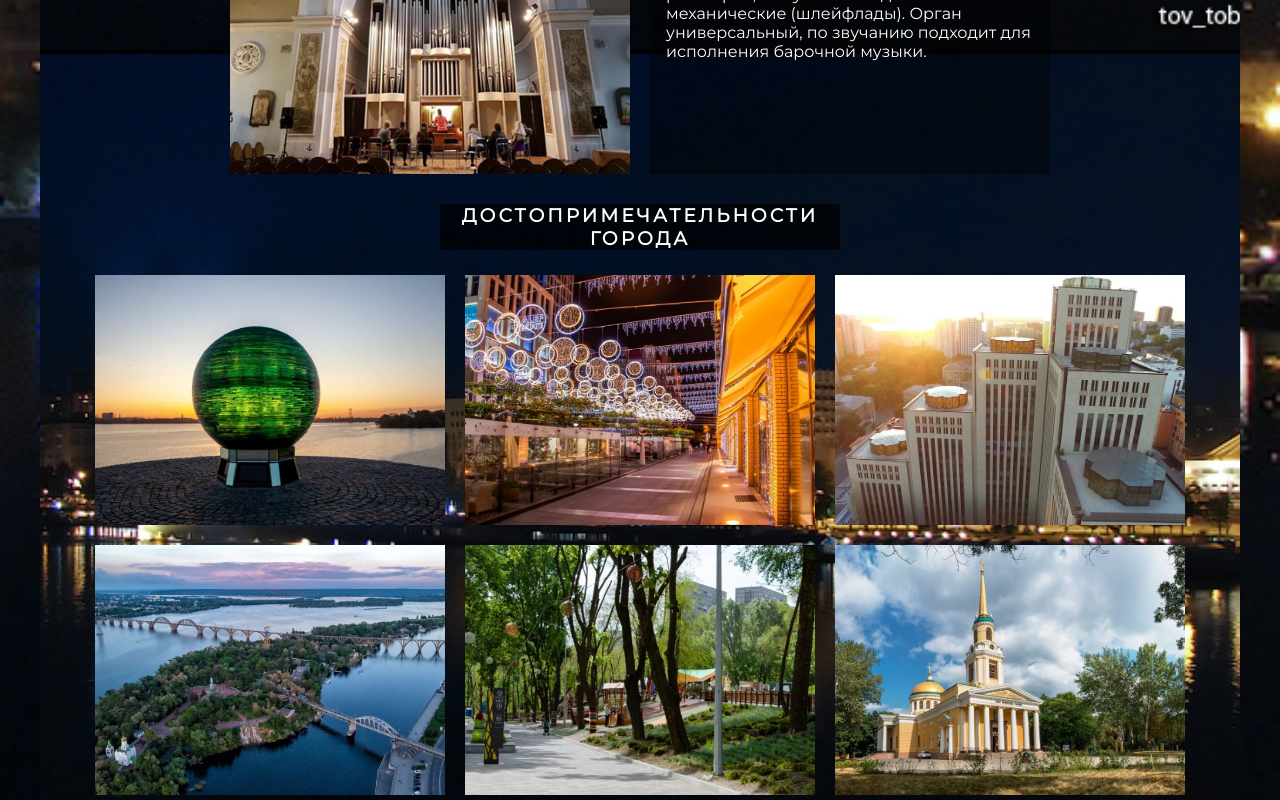
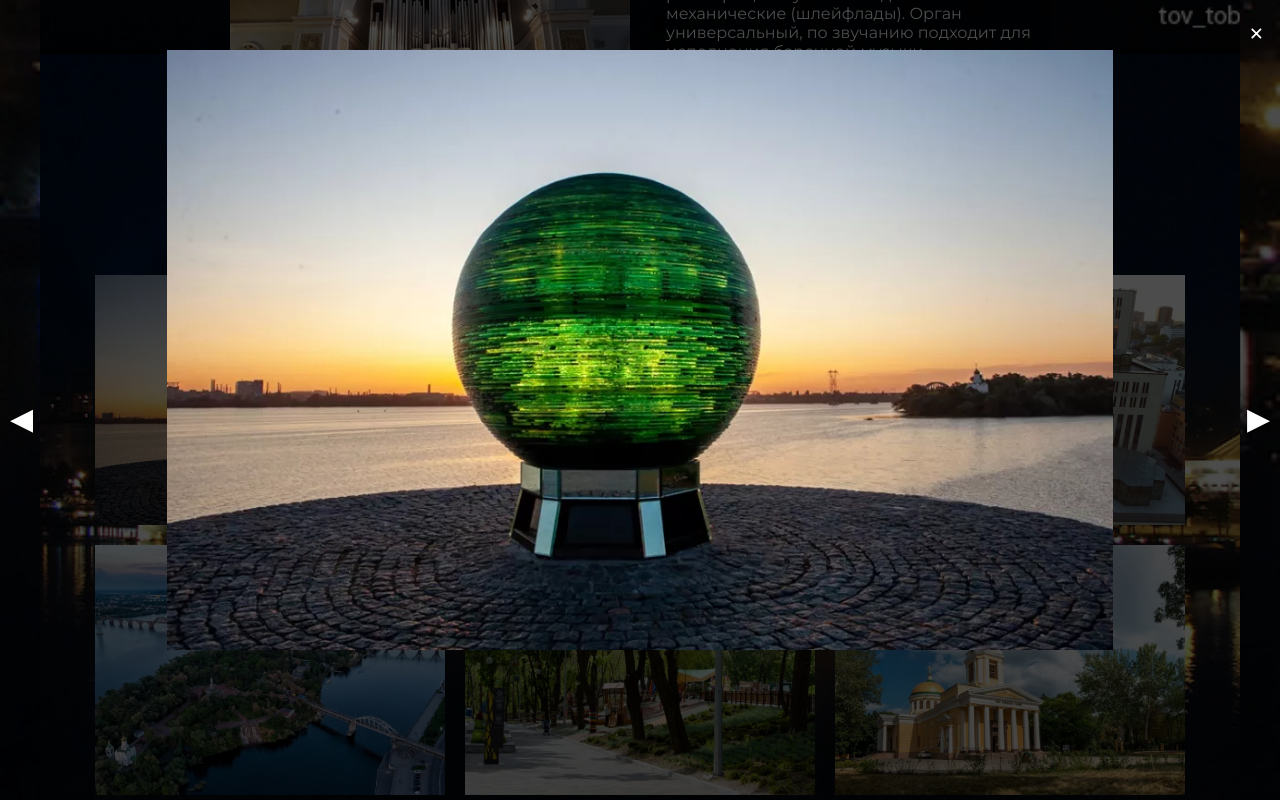
Before and after one commit to VladTer06081963/dnepr23-main, a plain HTML site: page index.html in a window 1280 px wide. Both pictures are taken after a click on the element 270 px from the left and 1198 px from the top of the page. Shown: the part 798-1598 px from the top of the page. Drawn offline with Linux system fonts and the light colour scheme.

Commit message:
add foto-galery

```diff
--- a/index.html
+++ b/index.html
@@ -36,6 +36,13 @@
             <div class="look__photo_6" onclick="openModal('image6')"></div>
         </div>
 
+        <div id="myModal" class="modal" role="button" tabindex="0">
+            <span class="close" onclick="closeModal()">&times;</span>
+            <img class="modal-content" id="modalImage">
+            <div class="arrow arrow-left" onclick="switchImage(-1)">&#9664;</div>
+            <div class="arrow arrow-right" onclick="switchImage(1)">&#9654;</div>
+        </div>
+
         <h3>Днепр - город мечты</h3>
 
         <div class="button">Присоединяйтесь</div>
```
Also changed, not shown: 1 other file.
